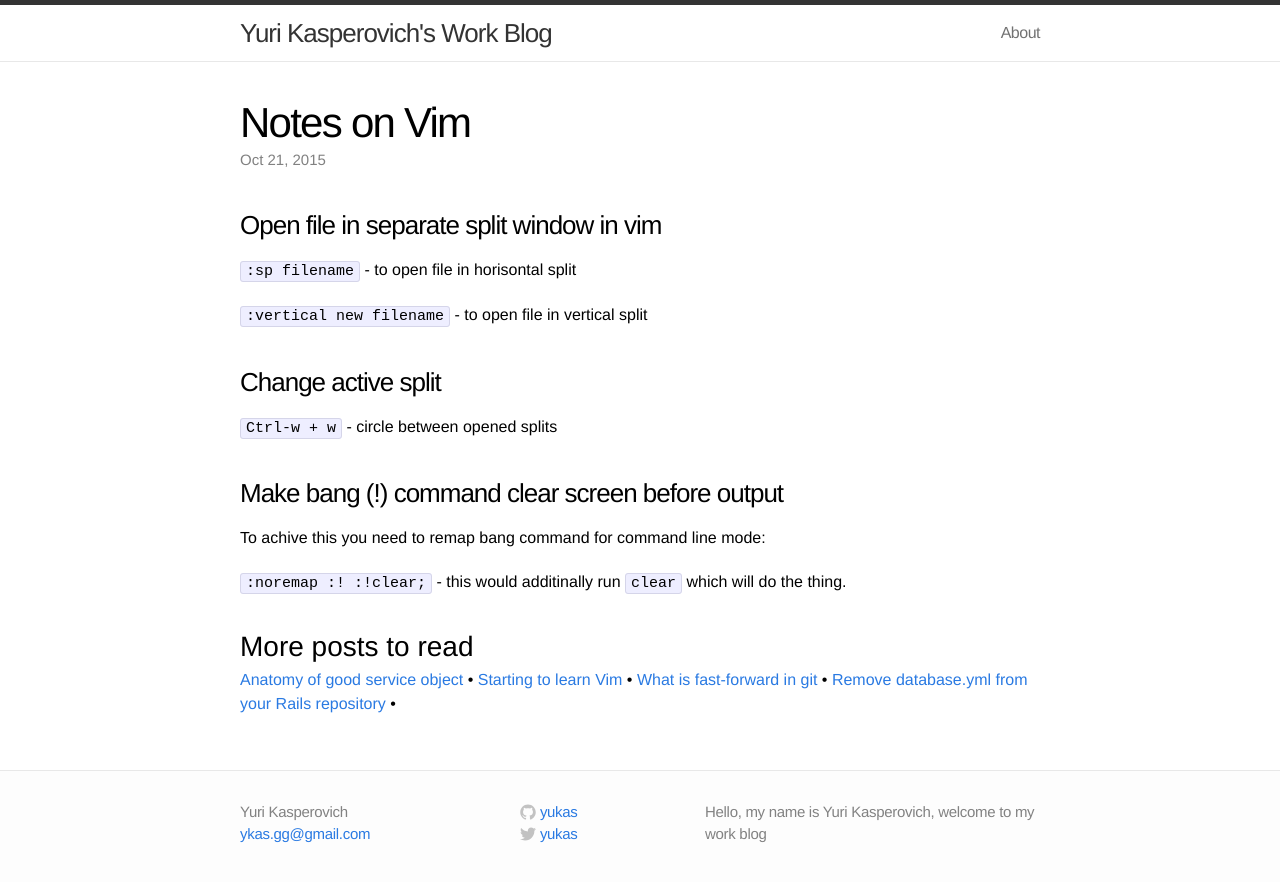
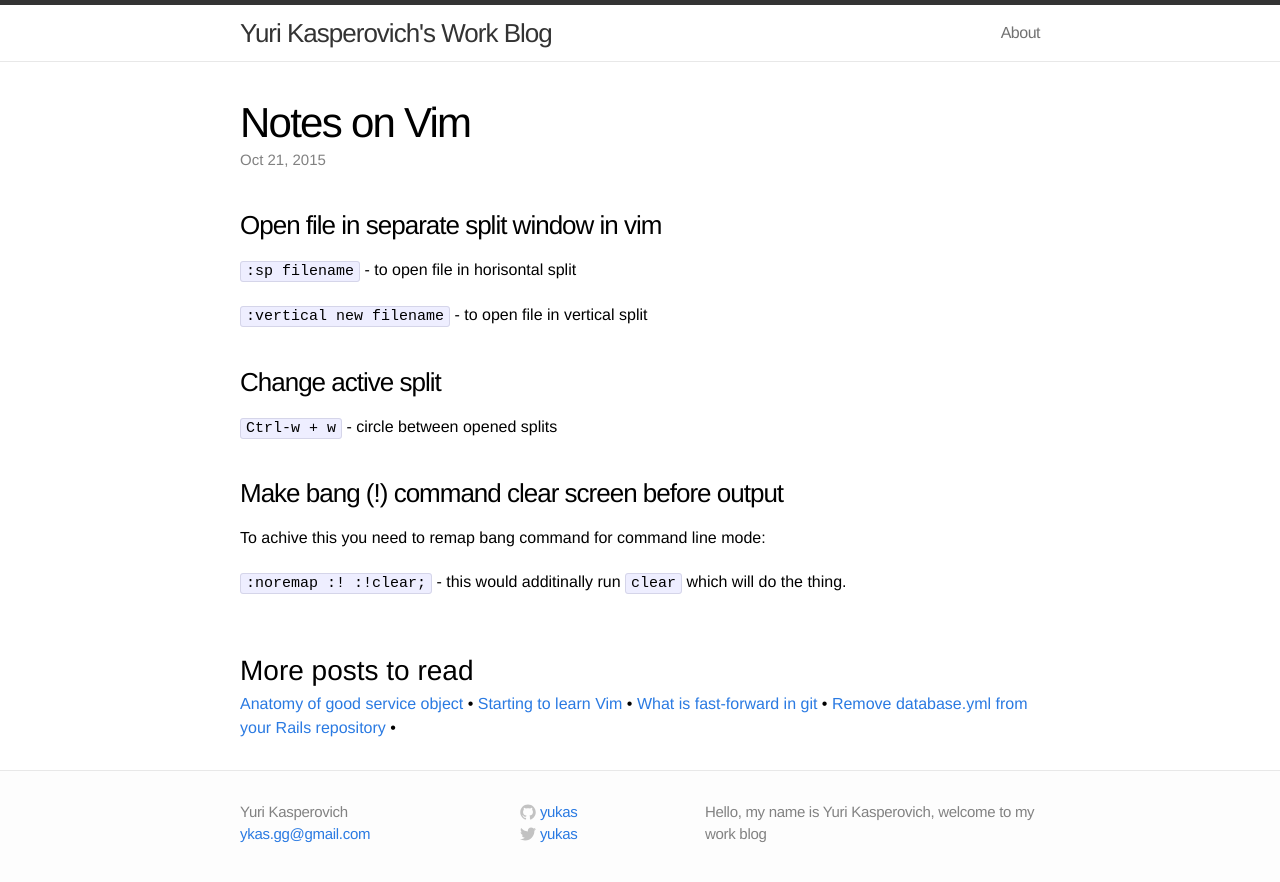
Before and after one commit to yukas/yukas.github.io, a Jekyll site: the page built from _posts/2015-10-21-notes-on-vim.markdown, in a window 1280 px wide. Shown: the top 882 px of the page. Built offline with Jekyll 4.4.1, drawn with Linux system fonts in a browser that asks for light colours; comment, search, counter and statistics services are not loaded.

Commit message:
Move latest post block under the comments section

```diff
--- a/_layouts/post.html
+++ b/_layouts/post.html
@@ -15,15 +15,6 @@
     {{ content }}
   </article>
 </div>
-
-<h2>More posts to read</h2>
-<div class="latest-posts">
-  {% for post in site.related_posts %}
-    <a href="{{ post.url }}">{{ post.title }}</a> •
-  {% endfor %}
-</div>
-
-<br>
 
 {% if page.comments %}
   <div id="disqus_thread"></div>
@@ -48,3 +39,12 @@
     <a href="https://disqus.com/?ref_noscript" rel="nofollow">comments powered by Disqus.</a>
   </noscript>
 {% endif %}
+
+<br>
+
+<h2>More posts to read</h2>
+<div class="latest-posts">
+  {% for post in site.related_posts %}
+    <a href="{{ post.url }}">{{ post.title }}</a> •
+  {% endfor %}
+</div>
```
